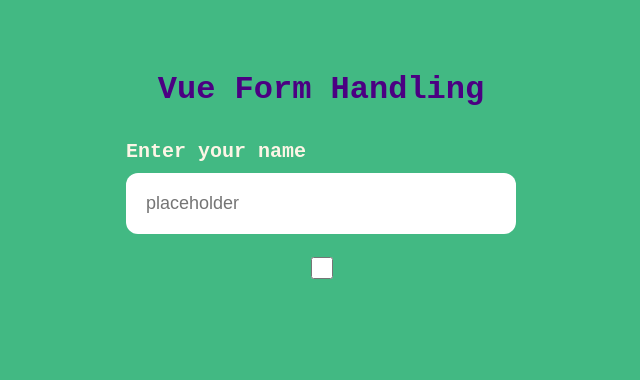
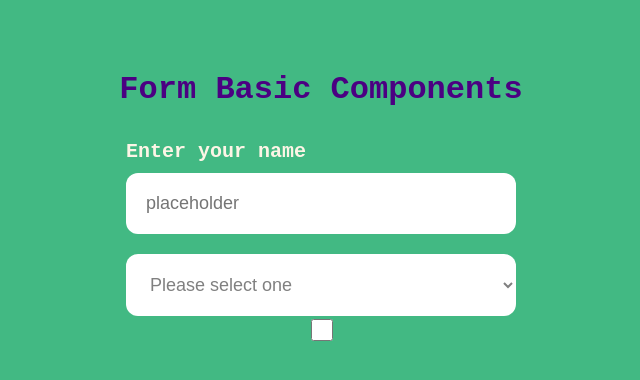
Before and after one commit to AtharLaique/VUEJS-Learning, a Vue app: page / in a window 1280 px wide. Shown: the top 380 px of the page, without its empty margins (319-959 px from the left). Built offline with nearby package versions, Linux system fonts and the light colour scheme.

Commit message:
Select options

```diff
--- a/src/App.vue
+++ b/src/App.vue
@@ -1,11 +1,12 @@
 <template>
   <div id="app">
-    <h1 class="heading">Vue Form Handling</h1>
+    <h1 class="heading">Form Basic Components</h1>
     <Input
       :label="'Enter your name'"
       :placeholder="'Enter Valid Name'"
       :type="'text'"
     />
+    <SelectOptions />
     <CheckBox />
   </div>
 </template>
@@ -13,10 +14,12 @@
 <script>
 import Input from './components/Input.vue';
 import CheckBox from './components/CheckBox.vue';
+import SelectOptions from './components/SelectOptions.vue';
 export default {
   components: {
     Input,
     CheckBox,
+    SelectOptions,
   },
 };
 </script>
--- /dev/null
+++ b/src/components/SelectOptions.vue
@@ -0,0 +1,35 @@
+<template>
+  <div class="container">
+    <select v-model="selected" class="select">
+      <option disabled value="">Please select one</option>
+      <option>A</option>
+      <option>B</option>
+      <option>C</option>
+    </select>
+  </div>
+</template>
+
+<script>
+export default {
+  data() {
+    return {
+      selected: '',
+    };
+  },
+};
+</script>
+
+<style scoped>
+.container {
+  width: 390px;
+}
+.select {
+  width: 390px;
+  padding: 20px;
+  border: none;
+  border-radius: 12px;
+  background-color: white;
+  color: grey;
+  font-size: 18px;
+}
+</style>
```
